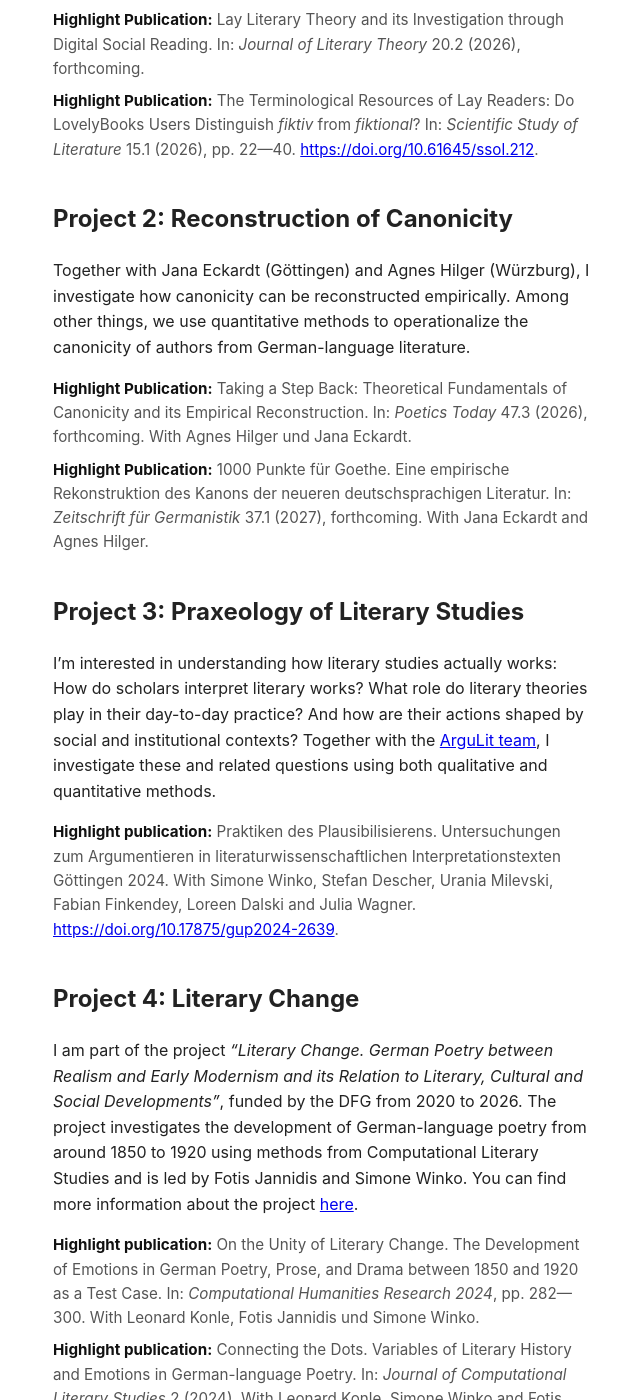
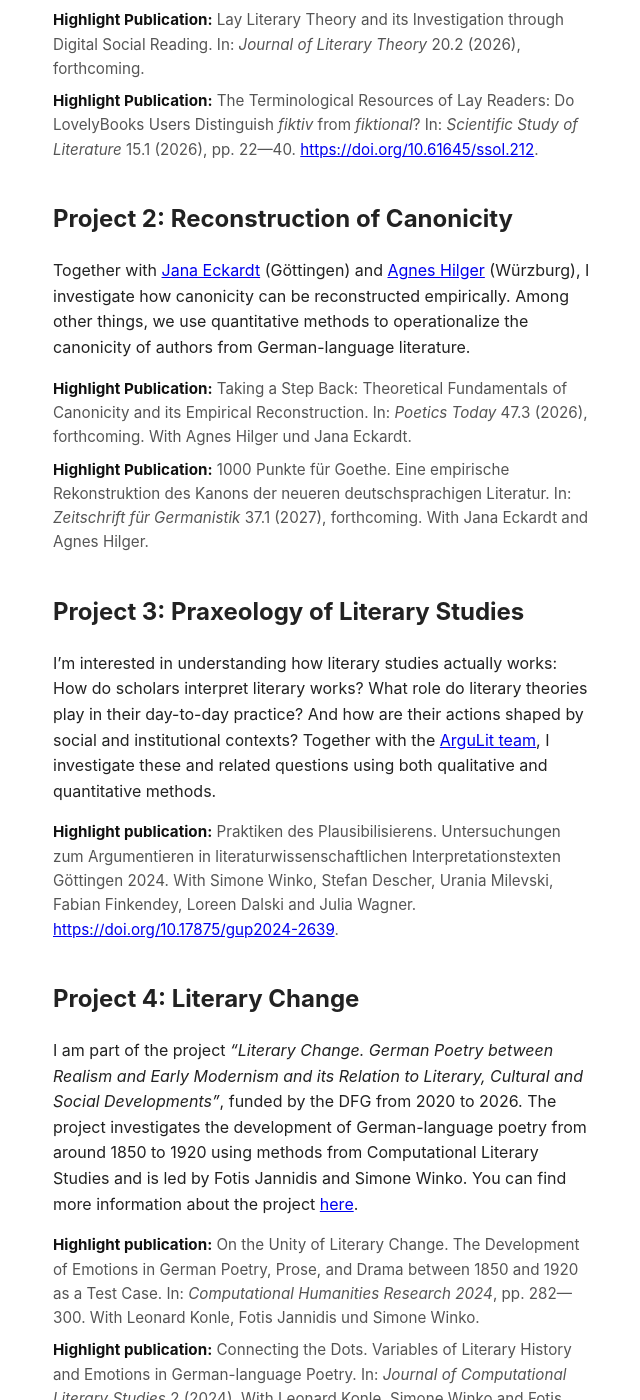
Before and after one commit to MertenKroencke/mertenkroencke.github.io, a Jekyll site: the page built from index.md, in a window 1280 px wide and 1400 px high, scrolled down 595 px. Shown: the whole window, without its empty margins (447-1087 px from the left). Built offline with Jekyll 4.4.1, drawn with Linux system fonts in a browser that asks for light colours; part of the change alters nothing that is shown; some of the changed text lies outside the part shown.

Commit message:
Update index.md

```diff
--- a/index.md
+++ b/index.md
@@ -60,7 +60,7 @@ title: Home
     <p class="highlight-pub"><b>Highlight Publication:</b> The Terminological Resources of Lay Readers: Do LovelyBooks Users Distinguish <em>fiktiv</em> from <em>fiktional</em>? In: <em>Scientific Study of Literature</em> 15.1 (2026), pp. 22—40. <a href="https://doi.org/10.61645/ssol.212" target="_blank" rel="noopener">https://doi.org/10.61645/ssol.212</a>.</p>
 
     <h2 class="h_space">Project 2: Reconstruction of Canonicity</h2>
-    <p>Together with Jana Eckardt (Göttingen) and Agnes Hilger (Würzburg), I investigate how canonicity can be reconstructed empirically. Among other things, we use quantitative methods to operationalize the canonicity of authors from German-language literature.</p>
+    <p>Together with <a href="https://www.uni-goettingen.de/de/681152.html" target="_blank" rel="noopener">Jana Eckardt</a> (Göttingen) and <a href="https://www.graduateschools.uni-wuerzburg.de/humanities/personen/promovierende/hilger-agnes/" target="_blank" rel="noopener">Agnes Hilger</a> (Würzburg), I investigate how canonicity can be reconstructed empirically. Among other things, we use quantitative methods to operationalize the canonicity of authors from German-language literature.</p>
     <p class="highlight-pub"><b>Highlight Publication:</b> Taking a Step Back: Theoretical Fundamentals of Canonicity and its Empirical Reconstruction. In: <em>Poetics Today</em> 47.3 (2026), forthcoming. With Agnes Hilger und Jana Eckardt.</p>
     <p class="highlight-pub"><b>Highlight Publication:</b> 1000 Punkte für Goethe. Eine empirische Rekonstruktion des Kanons der neueren deutschsprachigen Literatur. In: <em>Zeitschrift für Germanistik</em> 37.1 (2027), forthcoming. With Jana Eckardt and Agnes Hilger.</p>
 
@@ -72,6 +72,6 @@ Göttingen 2024. With Simone Winko, Stefan Descher, Urania Milevski, Fabian Fink
     <h2 class="h_space">Project 4: Literary Change</h2>
     <p>I am part of the project <em>“Literary Change. German Poetry between Realism and Early Modernism and its Relation to Literary, Cultural and Social Developments”</em>, funded by the DFG from 2020 to 2026. The project investigates the development of German-language poetry from around 1850 to 1920 using methods from Computational Literary Studies and is led by Fotis Jannidis and Simone Winko. You can find more information about the project <a href="https://uni-goettingen.de/de/674352.html" target="_blank" rel="noopener">here</a>.</p>
     <p class="highlight-pub"><b>Highlight publication:</b> On the Unity of Literary Change. The Development of Emotions in German Poetry, Prose, and Drama between 1850 and 1920 as a Test Case. In: <em>Computational Humanities Research 2024</em>, pp. 282—300. With Leonard Konle, Fotis Jannidis und Simone Winko.</p>
-    <p class="highlight-pub"><b>Highlight publication:</b> Connecting the Dots. Variables of Literary History and Emotions in German-language Poetry. In: <em>Journal of Computational Literary Studies</em> 2 (2024). With Leonard Konle, Simone Winko and Fotis Jannidis. <a href="https://doi.org/10.48694/jcls.3604" target="_blank" rel="noopener">DOI</a>.</p>
+    <p class="highlight-pub"><b>Highlight publication:</b> Connecting the Dots. Variables of Literary History and Emotions in German-language Poetry. In: <em>Journal of Computational Literary Studies</em> 2 (2024). With Leonard Konle, Simone Winko and Fotis Jannidis. <a href="https://doi.org/10.48694/jcls.3604" target="_blank" rel="noopener">https://doi.org/10.48694/jcls.3604</a>.</p>
   </div>
 </div>
```
